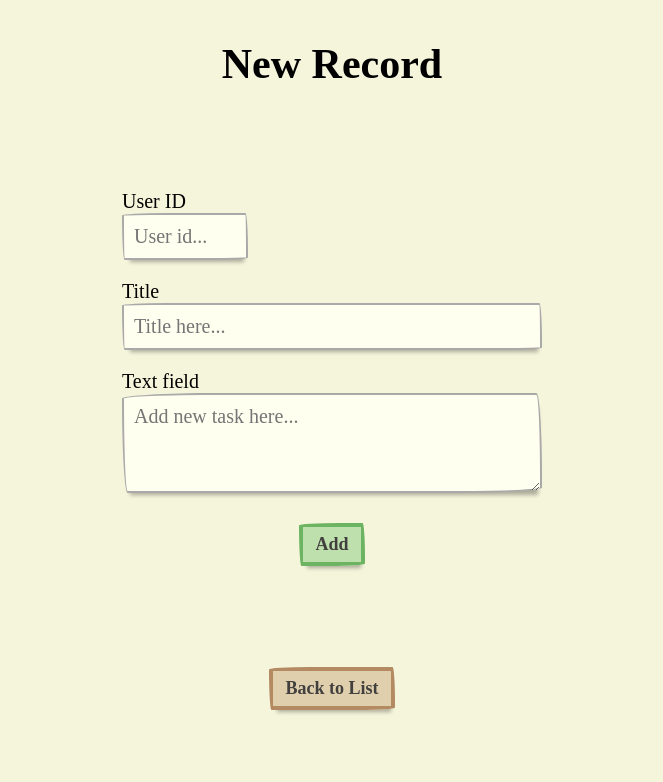
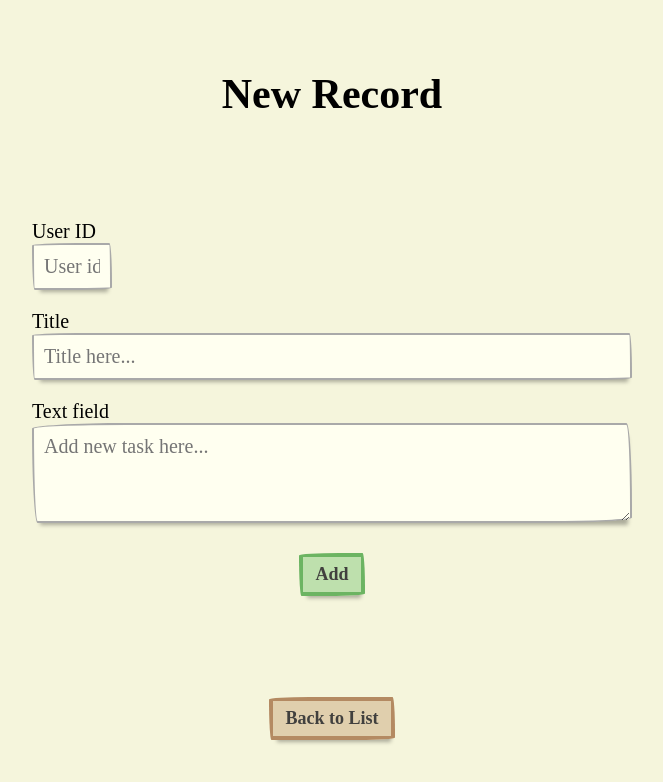
Before and after one commit to simonachess/present-connection, a React (Create React App) app: page /new-record in a window 1280 px wide. Shown: the top 782 px of the page, without its empty margins (308-971 px from the left). Built offline with nearby package versions, Linux system fonts and the light colour scheme; a web font is replaced by a local one.

Commit message:
fixed media screen view

```diff
--- a/src/css/base.css
+++ b/src/css/base.css
@@ -11,6 +11,10 @@ body {
 	height: 100vh;
 	background-color: beige;
 	font-size: 20px;
+	display: flex;
+	flex-direction: column;
+	justify-content: center;
+	align-items: center;
 }
 
 h1 {
@@ -51,7 +55,7 @@ a {
 .main-container {
 	width: 600px;
 	height: 700px;
-	margin: 20px auto;
+	margin: 20px;
 	display: flex;
 	flex-direction: column;
 	justify-content: center;
@@ -67,24 +71,21 @@ a {
 	}
 }
 
-@media screen and (max-width: 480px) {
-	/* h1 {
-		font-size: 36px;
-		margin-bottom: 20px;
+@media screen and (max-width: 320px) {
+	body {
+		font-size: 14px;
+	}
+	h1 {
+		font-size: 24px;
+		margin: 10px 0;
+	}
+	.main-container {
+		width: 290px;
+		height: 420px;
+		margin: 10px;
 	}
 	button {
-		font-size: 14px;
-		padding: 3px 7px;
-		z-index: 1;
-		margin: 10px 2px;
+		font-size: 12px;
+		padding: 3px 8px;
 	}
-	.main-container {
-		height: 640px;
-		padding: 20px 0px;
-		justify-content: unset;
-	}
-	.lamp-img, .cactus-img, .note-img, .window-img, .flower-img, .cat-img, .one-light-img, .bunny-img, .bunny-little-img, .book-img {
-		height: 150px;
-		width: 100px;
-	} */
 }
--- a/src/css/list.css
+++ b/src/css/list.css
@@ -35,6 +35,10 @@
 	border-width: 2px;
 }
 
+footer {
+	margin-top: 30px;
+}
+
 footer img {
 	width: 40px;
 	margin: 0 10px;
@@ -56,4 +60,16 @@ footer img:hover {
 	}
 }
 
-@media screen and (max-width: 480px) {}
+@media screen and (max-width: 320px) {
+	.post-item {
+		padding: 2px 0;
+	}
+	.page-number button {
+		width: 18px;
+		height: 18px;
+		font-size: 11px;
+	}
+	footer img {
+		width: 20px;
+	}
+}
--- a/src/css/new-record.css
+++ b/src/css/new-record.css
@@ -1,7 +1,7 @@
 /* NewRecord page css*/
 
 .new-record-container {
-	width: 70%;
+	width: 100%;
 	height: 100%;
 	display: flex;
 	flex-direction: column;
@@ -36,7 +36,7 @@
 }
 
 .new-record-container input[type="number"] {
-	width: 30%;
+	width: 80px;
 	-moz-appearance: textfield;
 }
 
@@ -54,31 +54,6 @@ input::-webkit-outer-spin-button, input::-webkit-inner-spin-button {
 	background-color: rgb(210, 250, 200);
 }
 
-@media screen and (max-width: 768px) {
-	/* .book-img {
-		bottom: -2%;
-		right: -12%;
-	}
-	.bunny-img {
-		top: 29%;
-		left: 62%;
-	}
-	.bunny-little-img {
-		top: 58%;
-	} */
-}
+@media screen and (max-width: 768px) {}
 
-@media screen and (max-width: 480px) {
-	/* .new-record-container {
-		width: 100%;
-		height: 100%;
-		padding: 0 20px;
-		justify-content: space-evenly;
-	}
-	.bunny-little-img, .book-img, .one-light-img {
-		display: none;
-	}
-	.bunny-img {
-		top: 28%;
-	} */
-}
+@media screen and (max-width: 320px) {}
--- a/src/css/record-details.css
+++ b/src/css/record-details.css
@@ -24,51 +24,13 @@
 	box-shadow: 2px 8px 4px -6px rgba(0, 0, 0, .3);
 }
 
-@media screen and (max-width: 768px) {
-	/* .window-img {
-		display: none;
-	}
-	.flower-img {
-		left: -5%;
-	}
-	.cat-img {
-		width: 60px;
-	}
-	.details-subcontainer {
-		margin-bottom: 20px;
-	} */
-}
+@media screen and (max-width: 768px) {}
 
-@media screen and (max-width: 480px) {
-	/* .details-container {
-		width: 100%;
-		height: 100%;
-		justify-content: space-evenly;
-	}
-	.details-subcontainer {
-		width: 290px;
+@media screen and (max-width: 320px) {
+	.details-container {
+		gap: 15px;
 	}
 	.record-item {
-		flex-direction: column;
-		padding: 0;
+		width: 100%;
 	}
-	.record-item p {
-		padding: 8px;
-		font-size: 18px;
-	}
-	.item-key-style {
-		width: 100px;
-		padding: 4px 0;
-		margin: 3px 0;
-		font-size: 16px;
-	}
-	.cat-img {
-		right: 13%;
-		top: -17%;
-		width: 50px;
-		transform: rotate(-90deg)
-	}
-	.flower-img {
-		display: none;
-	} */
 }
```
